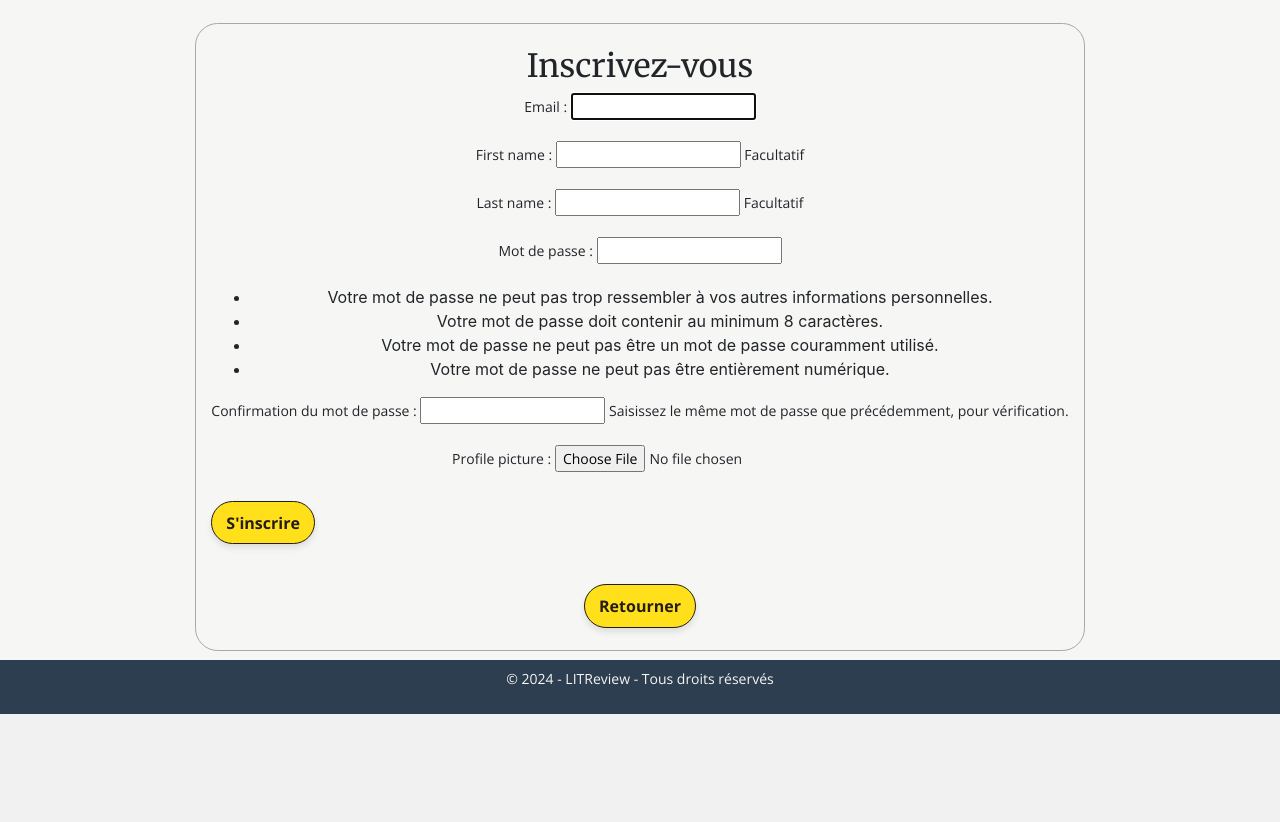
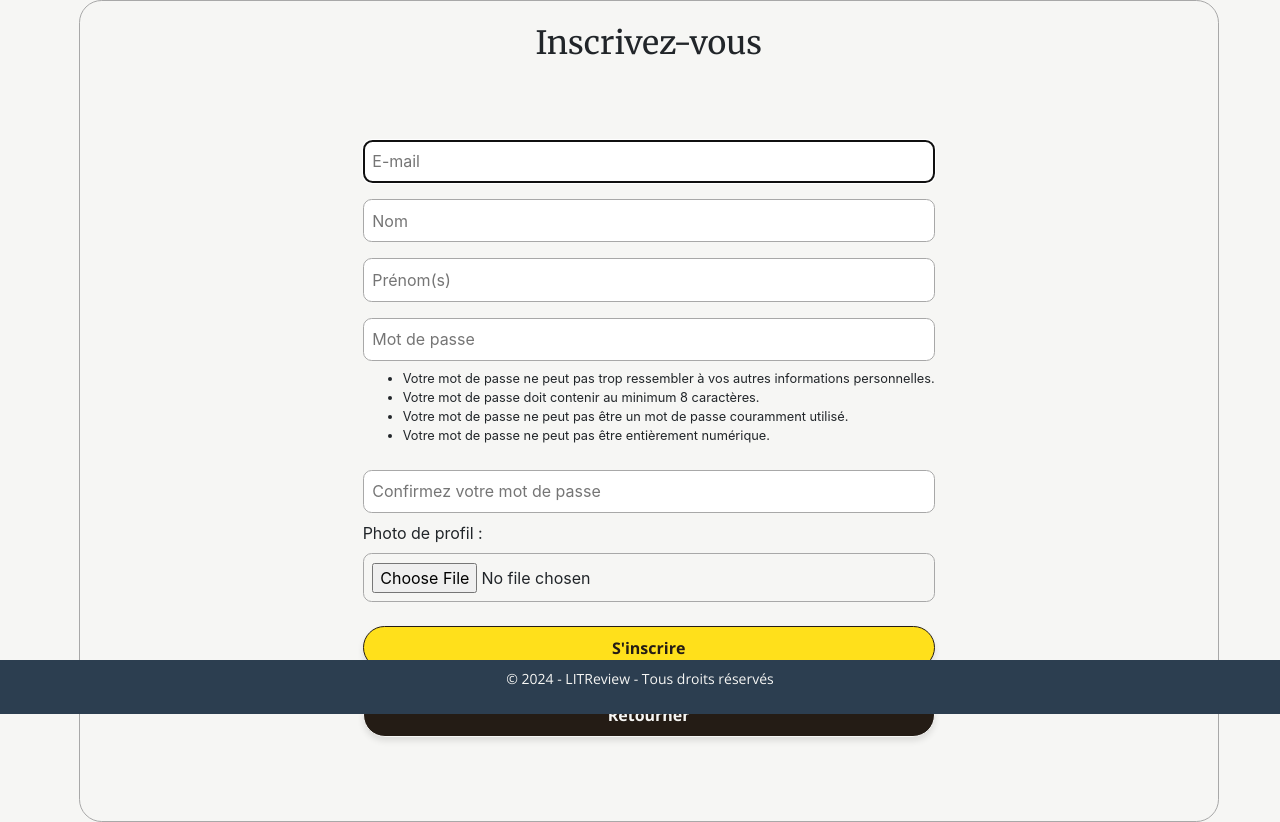
Before and after one commit to dogmatus07/litrevu, a Django app: page /register/ in a window 1280 px wide. Shown: the part 86-908 px from the top of the page. Before the commit the page ends 800 px from the top, so only its background shows below. Run offline with Django 5.2, Linux system fonts and the light colour scheme; some libraries are stand-ins or nearby versions.

Commit message:
Register form feature updated

```diff
--- a/reviews/models.py
+++ b/reviews/models.py
@@ -88,6 +88,11 @@
     image = models.ImageField(upload_to='tickets_media', blank=False)
     time_created = models.DateTimeField(auto_now_add=True)
 
+
+    def __str__(self):
+        return self.title
+
+
 class Review(models.Model):
     """
     Model that represents a review.
@@ -110,6 +115,9 @@
     user = models.ForeignKey(to=settings.AUTH_USER_MODEL, on_delete=models.CASCADE)
     time_created = models.DateTimeField(auto_now_add=True)
 
+    def __str__(self):
+        return f'Critique sur {self.ticket.title} par {self.user}'
+
 class UserFollows(models.Model):
     """
     Model that represents the following relationship between users.
--- a/reviews/static/reviews/css/style.css
+++ b/reviews/static/reviews/css/style.css
@@ -46,6 +46,39 @@
 p {
     font-family: var(--copy-font-family);
     font-size: var(--copy-size);
+}
+
+/* media queries */
+
+@media (max-width: 768px) {
+    .container {
+        padding: 0 15px;
+    }
+
+    .register_column, .login_column {
+        margin-bottom: 0.2rem;
+        height: auto;
+    }
+
+    .cta_register, .cta_login {
+        text-align: center;
+    }
+
+    .home_register_button {
+        width: auto;
+    }
+
+    .cta_welcome_title {
+        font-size: calc(var(--cta-subtitle-font-size) * 0.8);
+    }
+
+    .cta_welcome_message, .cta_register, .cta_login {
+        font-size: calc(var(--cta-message-font-size) * 0.8);
+    }
+
+    h3.cta_register, h3.cta_login {
+        font-size: calc(var(--cta-message-font-size) * 0.9)
+    }
 }
 
 /* navigations */
@@ -206,6 +239,7 @@
 .return_button, .custom-button-primary.btn-primary,
 .save-button.btn-primary,
 .cancel-button.btn-primary,
+.return_button,
 .add-ticket-button.btn-primary,
 .add-review-button.btn-primary,
 .follow-button.btn-primary {
@@ -254,7 +288,7 @@
 }
 
 .custom-button-primary.btn-primary,
-.cancel-button.btn-primary {
+.cancel-button.btn-primary, .return_button {
     display: inline-block;
 }
 
@@ -266,6 +300,7 @@
 .custom-button-primary.btn-primary:hover,
 .save-button.btn-primary:hover,
 .cancel-button.btn-danger:hover,
+.return_button:hover,
 .add-ticket-button.btn btn-primary:hover,
 .add-review-button.btn-primary:hover,
 .add-ticket-btn.btn-primary:hover,
@@ -283,7 +318,7 @@
     margin-bottom: 1rem;
 }
 
-.custom-button-danger.btn-danger, .cancel-button.btn-danger {
+.custom-button-danger.btn-danger, .return_button, .cancel-button.btn-danger {
     background: var(--litreview-black);
     font-family: var(--copy-font-family);
     padding: calc(var(--base-font-size) * 0.618) calc(var(--base-font-size) * 1);
@@ -328,7 +363,7 @@
 }
 
 /* register & login */
-.container, .register_container {
+.register_container {
     display: flex;
     justify-content: center;
     flex-direction: row;
@@ -338,8 +373,15 @@
     margin: 0 auto;
     gap: calc(var(--base-font-size) * 1.618);
 }
-.register_column, .login_column, .register_section {
+
+.password_error {
+    font-weight: bold;
+    color: red;
+}
+
+.register_section {
     flex: 1;
+    gap: 1rem;
     display: flex;
     flex-direction: column;
     text-align: center;
@@ -351,7 +393,27 @@
     margin: 0 calc(var(--base-font-size) * 0.618);
 }
 
-.login_form, .register_form {
+.register_column, .login_column {
+    flex: 1;
+    gap: 5px;
+    display: flex;
+    flex-direction: column;
+    text-align: center;
+    align-items: center;
+    justify-content: center;
+    padding: calc(var(--base-font-size) * 1.618);
+    border: solid 1px var(--litreview-dark-gray);
+    border-radius: calc(var(--base-font-size) * 1.618);
+}
+
+.home_row {
+    display: flex;
+    gap: 2rem;
+    flex-direction: row;
+    justify-content: center;
+}
+
+.login_form, .register_form, .subscribe_form {
     flex: 1;
     display: flex;
     flex-direction: column;
@@ -359,6 +421,10 @@
     align-items: left;
     justify-content: center;
     padding: calc(var(--base-font-size) * 1.618);
+}
+
+.password_help {
+    text-align: left;
 }
 
 .join .login {
@@ -394,7 +460,7 @@
     visibility: hidden;
 }
 
-.login_form input, .register_form input, .add_ticket_form input {
+.login_form input, .register_form input, .add_ticket_form input, .subscribe_form input {
     width: 100%;
     padding: calc(var(--base-font-size) * 0.618);
     border: 1px solid var(--litreview-dark-gray);
@@ -478,7 +544,7 @@
 }
 
 .cta_register, .cta_login {
-    padding-bottom: 0.75rem;
+    padding-bottom: 0.2rem;
 }
 
 .welcome_container {
--- a/reviews/templates/reviews/base.html
+++ b/reviews/templates/reviews/base.html
@@ -9,7 +9,7 @@
         <script src="https://code.jquery.com/jquery-3.5.1.slim.min.js"></script>
         <script src="https://cdn.jsdelivr.net/npm/@popperjs/core@2.9.2/dist/umd/popper.min.js"></script>
         <script src="https://stackpath.bootstrapcdn.com/bootstrap/4.5.2/js/bootstrap.min.js"></script>
-        <script src="https://cdn.jsdelivr.net/npm/bootstrap@5.3.0/dist/js/bootstrap.bundle.min.js"></script>
+        <!--<script src="https://cdn.jsdelivr.net/npm/bootstrap@5.3.0/dist/js/bootstrap.bundle.min.js"></script>-->
 
         <!-- Favicon -->
         <link rel="icon" href="{% static 'reviews/images/favicon.ico' %}" />
--- a/reviews/templates/reviews/register.html
+++ b/reviews/templates/reviews/register.html
@@ -1,18 +1,11 @@
 <!-- reviews/templates/reviews/register.html -->
 {% extends 'reviews/base.html' %}
 {% block content %}
-<div class="register_container">
+<div class="container">
     <div class="row">
-        <div class="col register_section">
+        <div class="col-12 register_section">
             <h2>Inscrivez-vous</h2>
             {% include 'reviews/register_form.html' %}
-            <button
-                    type="button"
-                    onclick="location.href='{% url 'home'%}'"
-                    class="return_button"
-                    aria-label="Retourner">
-                Retourner
-            </button>
         </div>
     </div>
 </div>
--- a/reviews/templates/reviews/register_form.html
+++ b/reviews/templates/reviews/register_form.html
@@ -1,7 +1,37 @@
 <!-- reviews/templates/reviews/register_form.html -->
-
-<form method="post" action="" enctype="multipart/form-data" class="join">
-    {% csrf_token %}
-    {{ form.as_p }}
-    <button type="submit" class="signup_button" aria-label="S'inscrire">S'inscrire</button>
-</form>
+<div class="container register_container">
+    <div class="row">
+        <div class="col-12">
+            <form method="post" action="" enctype="multipart/form-data" class="join subscribe_form">
+                {% csrf_token %}
+                <label for="id_email" class="d-none">Nom d'utilisateur</label>
+                <input type="email" name="email" autofocus required id="id_email" class="form_control my-2" placeholder="E-mail">
+                <span class="text-left">{{ form.email.errors }}</span>
+                <label for="id_lastname" class="d-none">Nom d'utilisateur</label>
+                <input type="text" name="last_name" required id="id_last_name" class="form_control my-2" placeholder="Nom">
+                <span class="text-left">{{ form.last_name.errors }}</span>
+                <label for="id_first_name" class="d-none">Nom d'utilisateur</label>
+                <input type="text" name="first_name" required id="id_first_name" class="form_control my-2" placeholder="Prénom(s)">
+                <span class="text-left">{{ form.first_name.errors }}</span>
+                <label for="id_password1" class="d-none">Mot de passe</label>
+                <input type="password" name="password1" required id="id_password1" class="form_control my-2" placeholder="Mot de passe">
+                <span class="text-left">{{ form.password1.errors }}</span>
+                <small class="password_help">{{ form.password1.help_text }}</small>
+                <label for="id_password2" class="d-none">Confirmez le mot de passe</label>
+                <input type="password" name="password2" required id="id_password2" class="form_control my-2" placeholder="Confirmez votre mot de passe">
+                <span class="text-left password_error">{{ form.password2.errors }}</span>
+                <label for="profile_pic" class="text-left">Photo de profil :</label>
+                {{ form.profile_picture}}
+                <span class="text-left">{{ form.profile_picture.errors }}</span>
+                <button type="submit" class="signup_button" aria-label="S'inscrire">S'inscrire</button>
+                <button
+                    type="button"
+                    onclick="location.href='{% url 'home'%}'"
+                    class="return_button"
+                    aria-label="Retourner">
+                Retourner
+                </button>
+            </form>
+        </div>
+    </div>
+</div>
```
Also changed, not shown: reviews/admin.py (+19 -4 lines), reviews/templates/reviews/home.html (+5 -17 lines), db.sqlite3, media/profile_pictures/cecile.jpg (added), media/profile_pictures/david.jpg (added), media/profile_pictures/etienne.jpg (added), media/profile_pictures/isabelle.jpg (added), media/profile_pictures/kim.jpg (added), media/profile_pictures/marjorie.jpg (added), media/profile_pictures/mark.jpg (added), media/profile_pictures/stephane.jpg (added), media/profile_pictures/thierry.jpg (added), media/profile_pictures/veronique.jpg (added).
